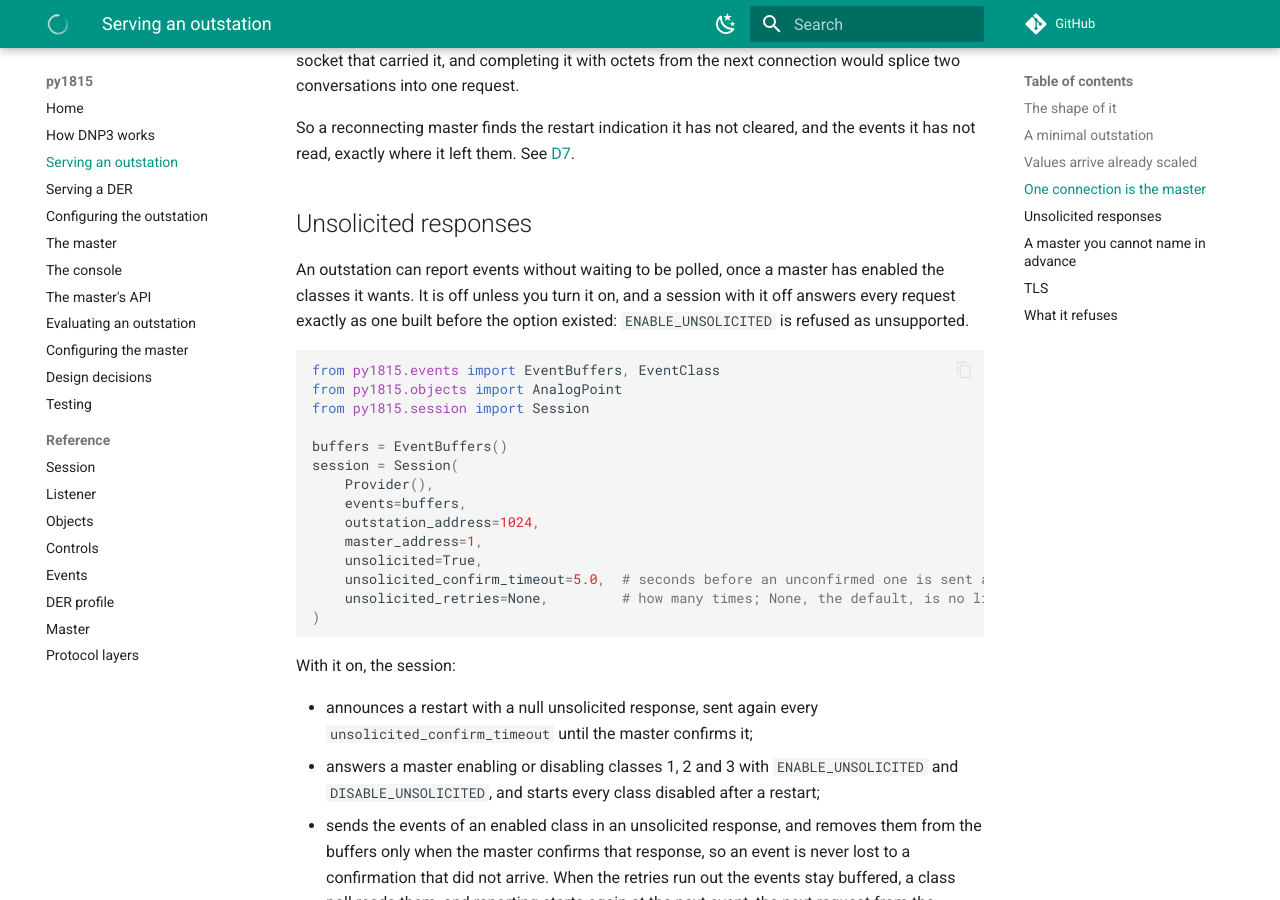
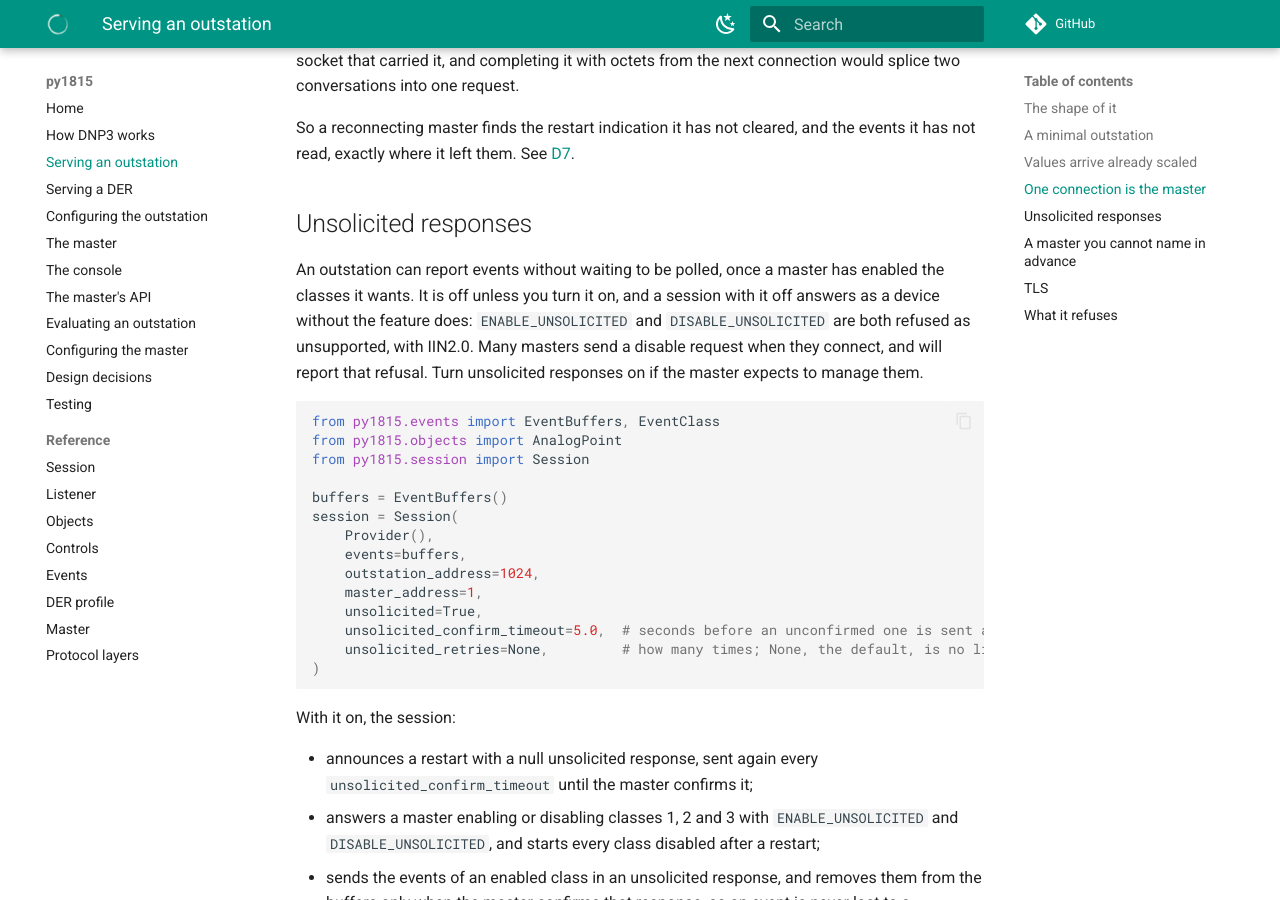
Before and after one commit to DERSecurity/py1815, an MkDocs documentation site: the page built from docs/outstation.md, in a window 1280 px wide and 900 px high, scrolled down 2102 px. Built offline with MkDocs 1.6.1 and Material for MkDocs 9.7.7, drawn with Linux system fonts in a browser that asks for light colours; comment, search, counter and statistics services are not loaded.

Commit message:
Say in the outstation guide that both requests are refused when off

````diff
--- a/docs/outstation.md
+++ b/docs/outstation.md
@@ -106,8 +106,10 @@ the events it has not read, exactly where it left them. See [D7](DESIGN.md).
 
 An outstation can report events without waiting to be polled, once a master has
 enabled the classes it wants. It is off unless you turn it on, and a session
-with it off answers every request exactly as one built before the option
-existed: `ENABLE_UNSOLICITED` is refused as unsupported.
+with it off answers as a device without the feature does: `ENABLE_UNSOLICITED`
+and `DISABLE_UNSOLICITED` are both refused as unsupported, with IIN2.0. Many
+masters send a disable request when they connect, and will report that refusal.
+Turn unsolicited responses on if the master expects to manage them.
 
 ```python
 from py1815.events import EventBuffers, EventClass
````
